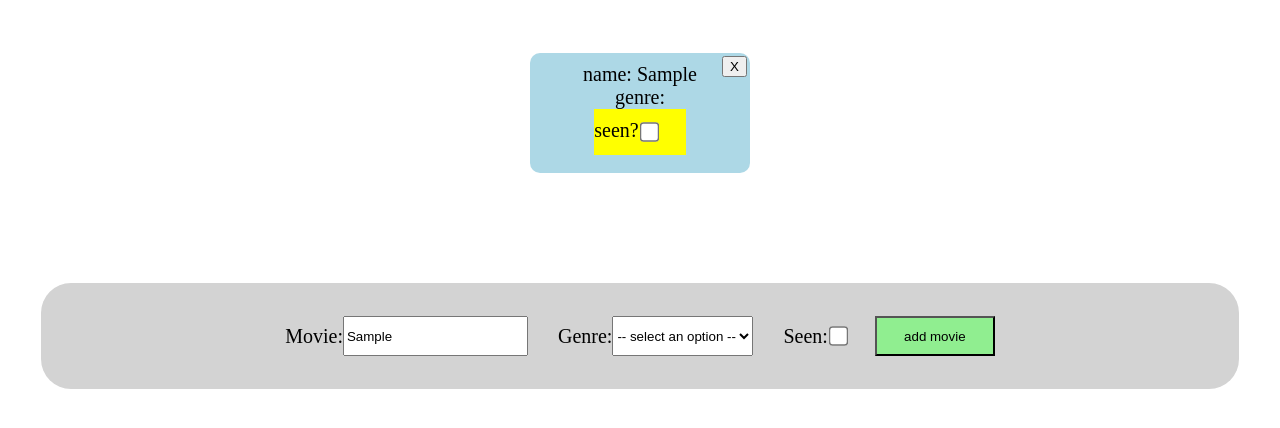
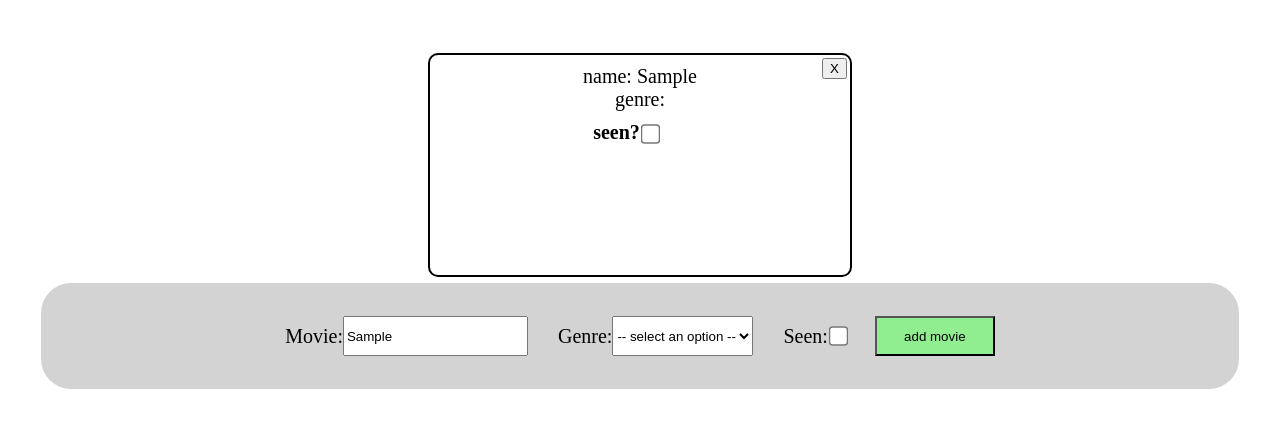
Before and after one commit to bmbaron/movie-library, a plain HTML site: page index.html in a window 1280 px wide. Both pictures are taken after typing "Sample" into the empty fields and a click on the button "add movie". Drawn offline with Linux system fonts and the light colour scheme.

Commit message:
Update style.css

```diff
--- a/styles/style.css
+++ b/styles/style.css
@@ -20,10 +20,11 @@
   display: flex;
   flex-flow: column wrap;
   align-items: center;
-  height: 100px;
-  width: 200px;
+  height: 200px;
+  width: 400px;
   border-radius: 10px;
-  background-color: lightblue;
+  border: 2px black solid;
+  /*background-color: lightblue; */
   margin: 20px;
   padding: 10px;
 
@@ -74,10 +75,12 @@ input {
 
 li {
   overflow: hidden;
-  background-color:yellow;
   position: relative;
   display: inline-block;
+  font-weight:bold;
 }
+
+
 
 .delete-button {
   position: absolute;
```
